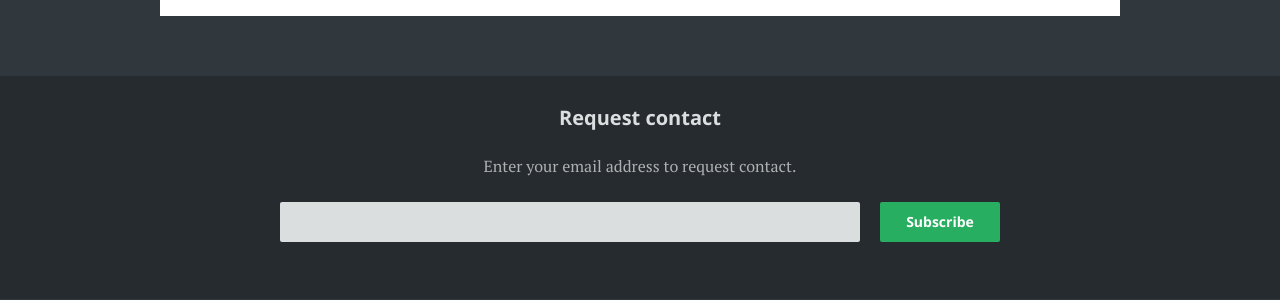
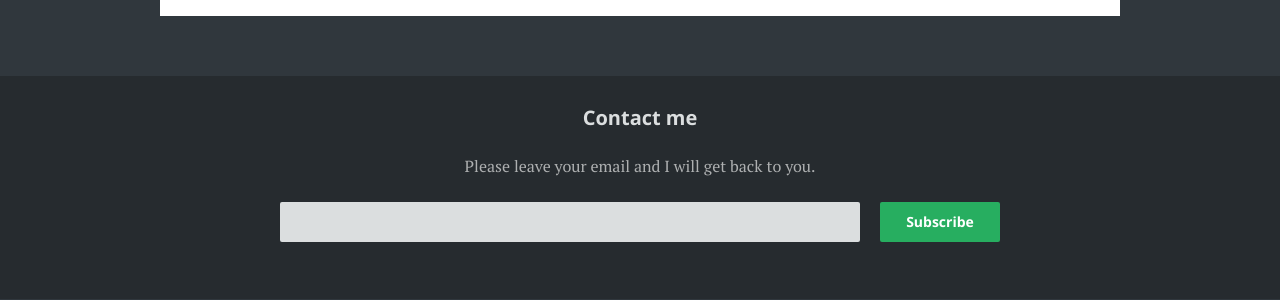
Before and after one commit to bmstbmst/bmstbmst.github.io, a Jekyll site: the page built from index.md, in a window 1280 px wide and 900 px high, scrolled down 600 px. Shown: the part 430-730 px from the top of the window. Built offline with Jekyll 4.4.1, drawn with Linux system fonts in a browser that asks for light colours; some web fonts are replaced.

Commit message:
Update widgets.html

```diff
--- a/_includes/widgets.html
+++ b/_includes/widgets.html
@@ -4,8 +4,8 @@
     <div id="footer-fullwidth" class="footer-fullwidth">
         <section class="widget widget-subscribe">
             <div class="inner">
-                <h2 class="widget-title">Request contact</h2>
-                <p>Enter your email address to request contact.</p>
+                <h2 class="widget-title">Contact me</h2>
+                <p>Please leave your email and I will get back to you.</p>
                 <!-- Begin MailChimp Signup Form -->
                 <div id="mc_embed_signup">
                     <form action="{{ site.mailchimp_url }}" method="post" id="mc-embedded-subscribe-form" name="mc-embedded-subscribe-form" class="validate" target="_blank" novalidate>
```
